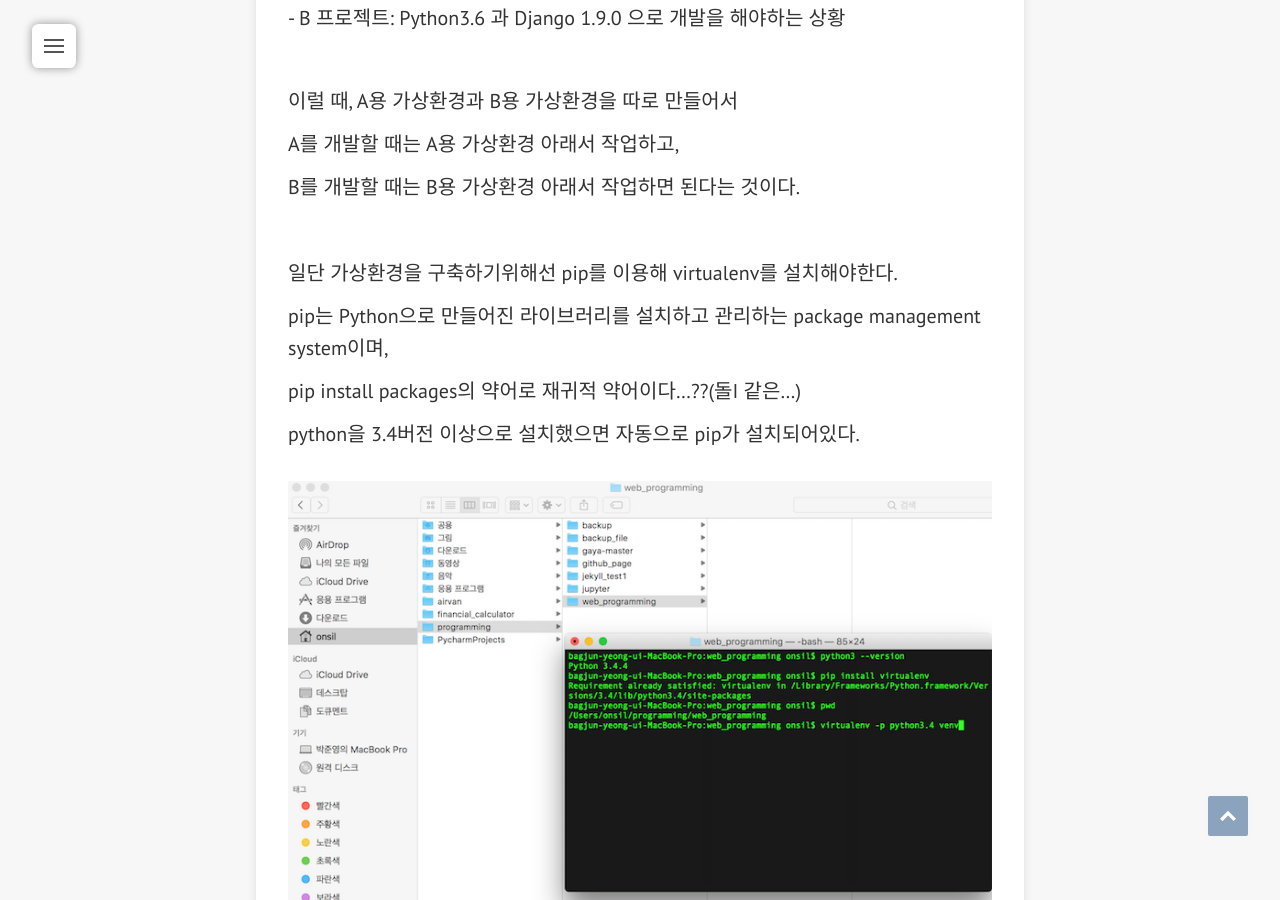
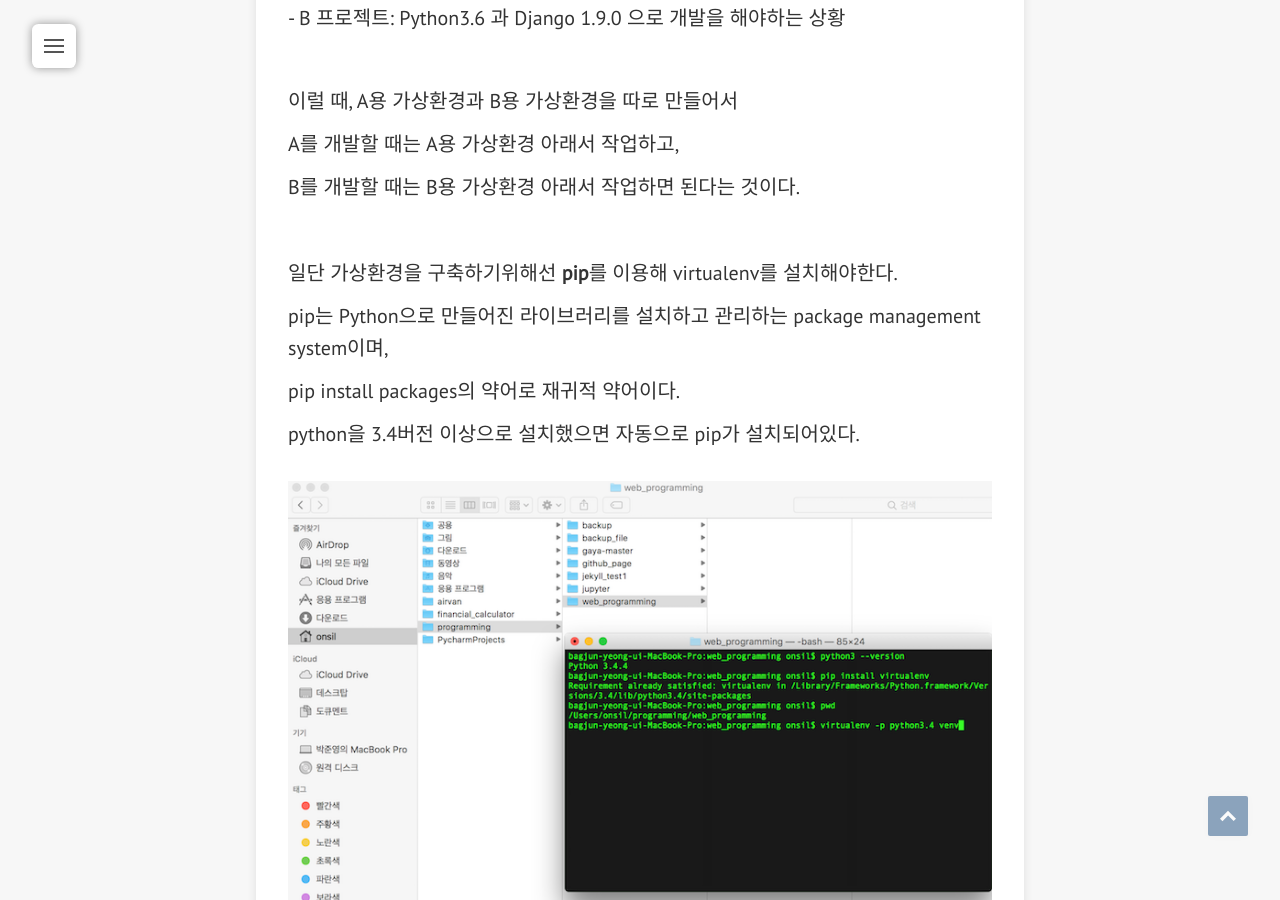
Before and after one commit to Onsil-TheGreenHouse/Onsil-TheGreenHouse.github.io, a Jekyll site: the page built from _posts/programming/django/2017-09-16-django_web_programming_ch1-2.md, in a window 1280 px wide and 900 px high, scrolled down 1836 px. Built offline with Jekyll 4.4.1, drawn with Linux system fonts in a browser that asks for light colours; nearby versions of some CDN libraries.

Commit message:
alter django post2

```diff
--- a/_posts/programming/django/2017-09-16-django_web_programming_ch1-2.md
+++ b/_posts/programming/django/2017-09-16-django_web_programming_ch1-2.md
@@ -60,11 +60,11 @@ B를 개발할 때는 B용 가상환경 아래서 작업하면 된다는 것이
 
 <br>
 
-일단 가상환경을 구축하기위해선 pip를 이용해 virtualenv를 설치해야한다.
+일단 가상환경을 구축하기위해선 **pip**를 이용해 virtualenv를 설치해야한다.
 
 pip는 Python으로 만들어진 라이브러리를 설치하고 관리하는 package management system이며,
 
-pip install packages의 약어로 재귀적 약어이다...??(돌I 같은...)
+pip install packages의 약어로 재귀적 약어이다.
 
 python을 3.4버전 이상으로 설치했으면 자동으로 pip가 설치되어있다.
 
```
